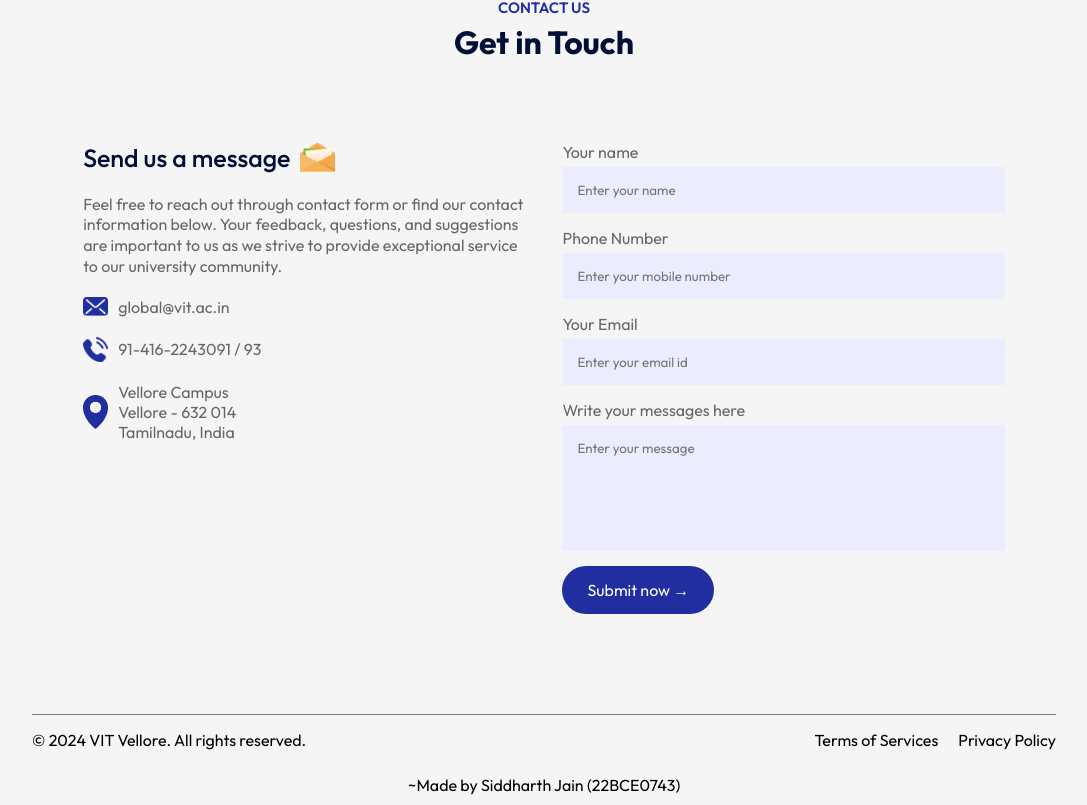
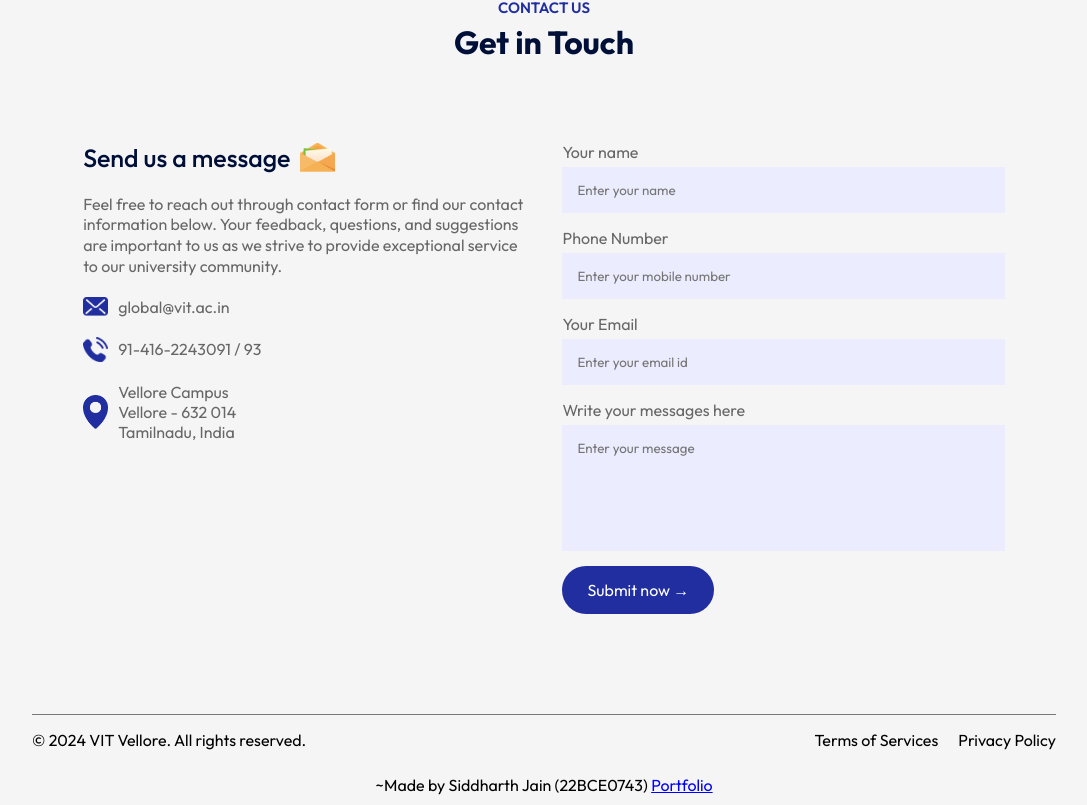
Before and after one commit to siddharthj14/VIT-Vellore, a React (Vite) app: page / in a window 1280 px wide. Shown: the part 2971-3776 px from the top of the page, without its empty margins (96-1183 px from the left). Built offline with nearby package versions, Linux system fonts and the light colour scheme.

Commit message:
Formatting

```diff
--- a/src/Components/Footer/Footer.css
+++ b/src/Components/Footer/Footer.css
@@ -23,6 +23,11 @@
   margin-bottom: 10px;
 }
 
+span{
+  color: blue;
+  text-decoration: underline;
+}
+
 @media (max-width: 600px) {
   .footer {
     display: block;
--- a/src/Components/Footer/Footer.jsx
+++ b/src/Components/Footer/Footer.jsx
@@ -12,9 +12,9 @@
         </ul>
       </div>
       <div className="footer2">
-        ~Made by{" "}
-        <a href="https://siddharths-portfolio.vercel.app/">Siddharth Jain </a>
-        (22BCE0743)
+        ~Made by Siddharth Jain (22BCE0743)
+        <a href="https://siddharths-portfolio.vercel.app/"> <span>Portfolio</span> </a>
+
       </div>
     </>
   );
```
